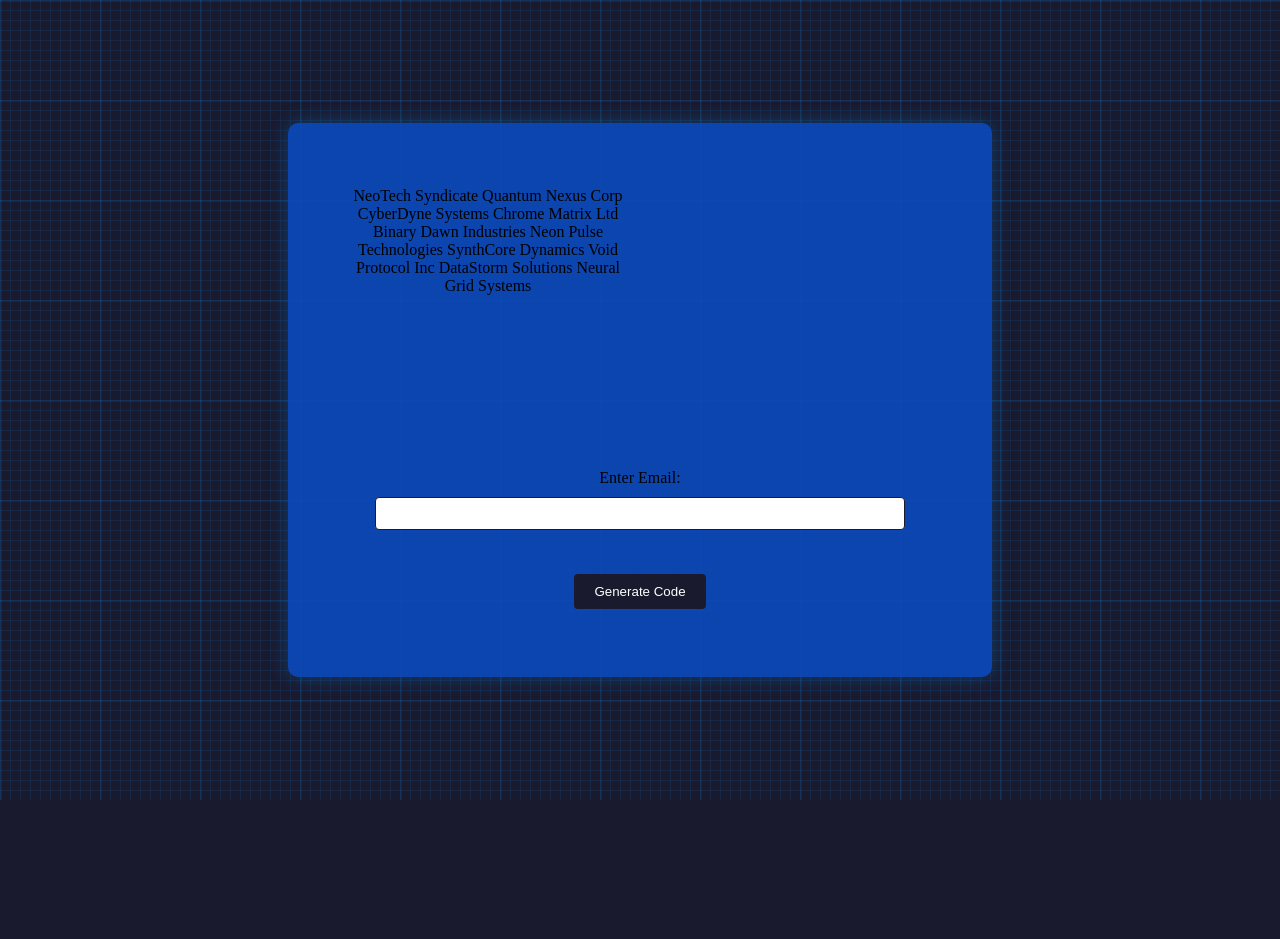
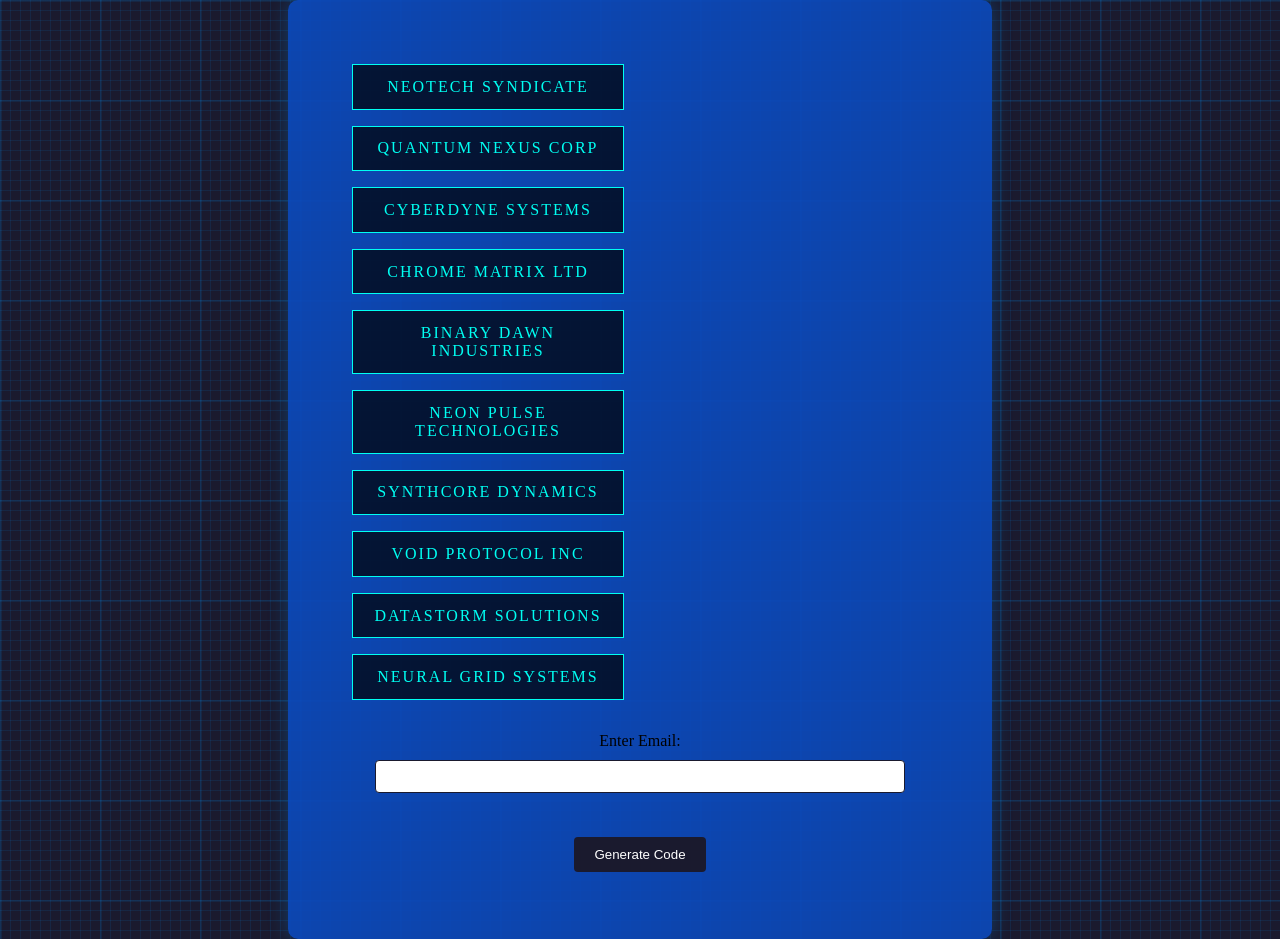
Before and after one commit to spcmnspf/upgraded-parakeet, a plain HTML site: page random.html in a window 1280 px wide. Before the commit the page ends 800 px from the top, so only its background shows below. Drawn offline with Linux system fonts and the light colour scheme.

Commit message:
Update the corp list

```diff
--- a/random.html
+++ b/random.html
@@ -133,16 +133,47 @@
     <div class="container">
       <div class="cyberpunk-grid">
             <div class="company-list">
+                  <div class="corp-name">
                           NeoTech Syndicate
+                          <!-- <div class="corp-description">Pioneers in neural implant technology, specializing in memory enhancement and consciousness backup solutions.</div> -->
+                  </div>
+                  <div class="corp-name">
                           Quantum Nexus Corp
+                          <!-- <div class="corp-description">Leaders in quantum computing and AI fusion, developing next-gen processing architectures.</div> -->
+
+                  </div>
+                  <div class="corp-name">
                           CyberDyne Systems
+                          <!-- <div class="corp-description">Military-grade cybernetic enhancements and autonomous defense systems manufacturer.</div> -->
+                  </div>
+                  <div class="corp-name">
                           Chrome Matrix Ltd
+                          <!-- <div class="corp-description">Virtual reality interfaces and neural network security solutions for the corporate elite.</div> -->
+                  </div>
+                  <div class="corp-name">
                           Binary Dawn Industries
+                          <!-- <div class="corp-description">Synthetic organ manufacturing and biotech augmentation research facility.</div> -->
+                  </div>
+                  <div class="corp-name">
                           Neon Pulse Technologies
+                          <!-- <div class="corp-description">Holographic advertising and urban atmosphere control systems developer.</div> -->
+                  </div>
+                  <div class="corp-name">
                           SynthCore Dynamics
+                          <!-- <div class="corp-description">Artificial consciousness research and digital immortality solutions provider.</div> -->
+                  </div>
+                  <div class="corp-name">
                           Void Protocol Inc
+                          <!-- <div class="corp-description">Deep space communication and quantum entanglement transportation systems.</div> -->
+                  </div>
+                  <div class="corp-name">
                           DataStorm Solutions
+                          <!-- <div class="corp-description">Information warfare and corporate espionage prevention specialists.</div> -->
+                  </div>
+                  <div class="corp-name">
                           Neural Grid Systems
+                          <!-- <div class="corp-description">Brain-machine interface pioneers and neural network infrastructure providers.</div> -->
+                  </div>
             </div>
             <div id="description-panel" class="description-panel">
                 <!-- Description content will be updated via JS -->
```
Lines whose indentation alone changed are shown as unchanged.
